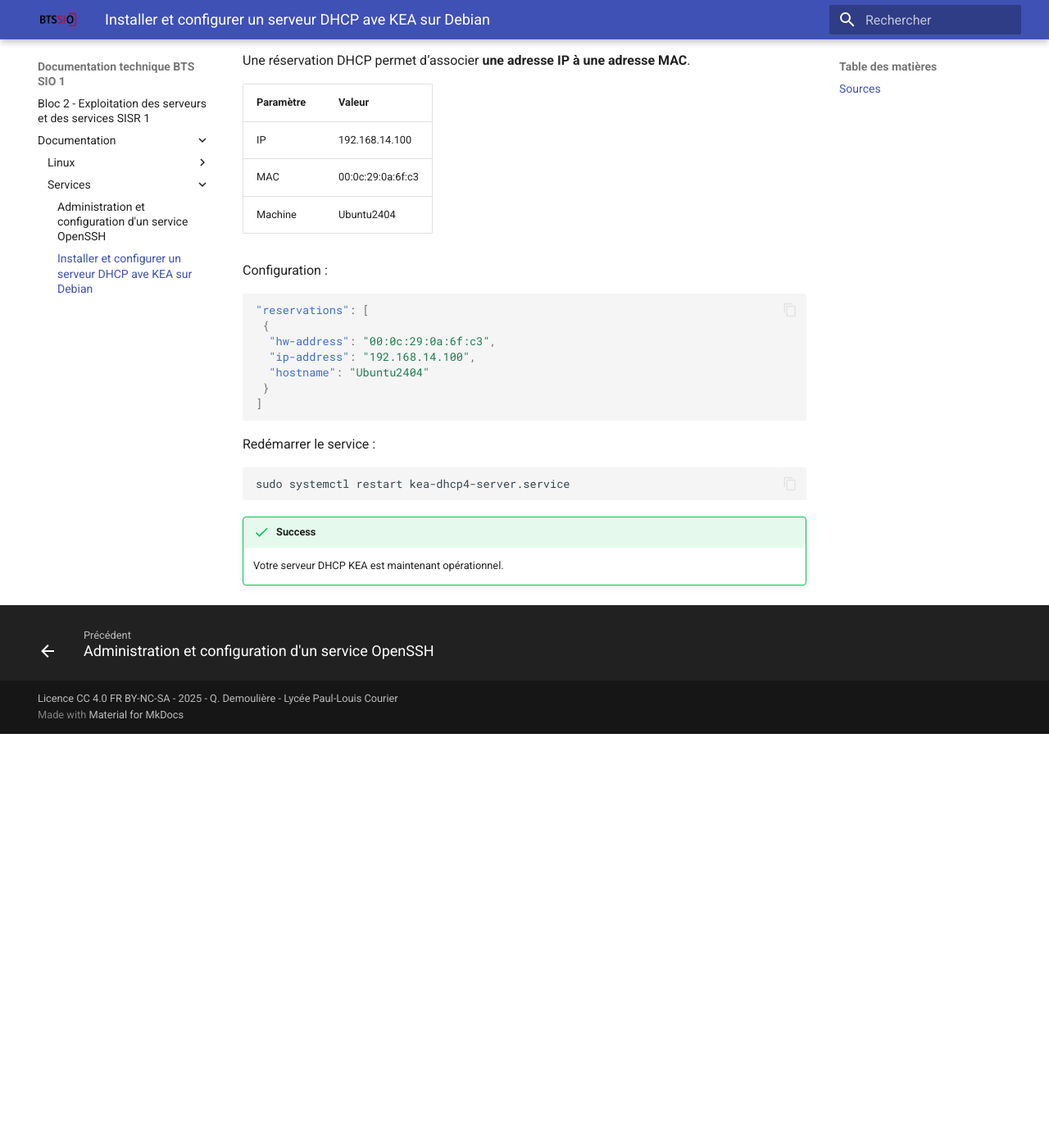
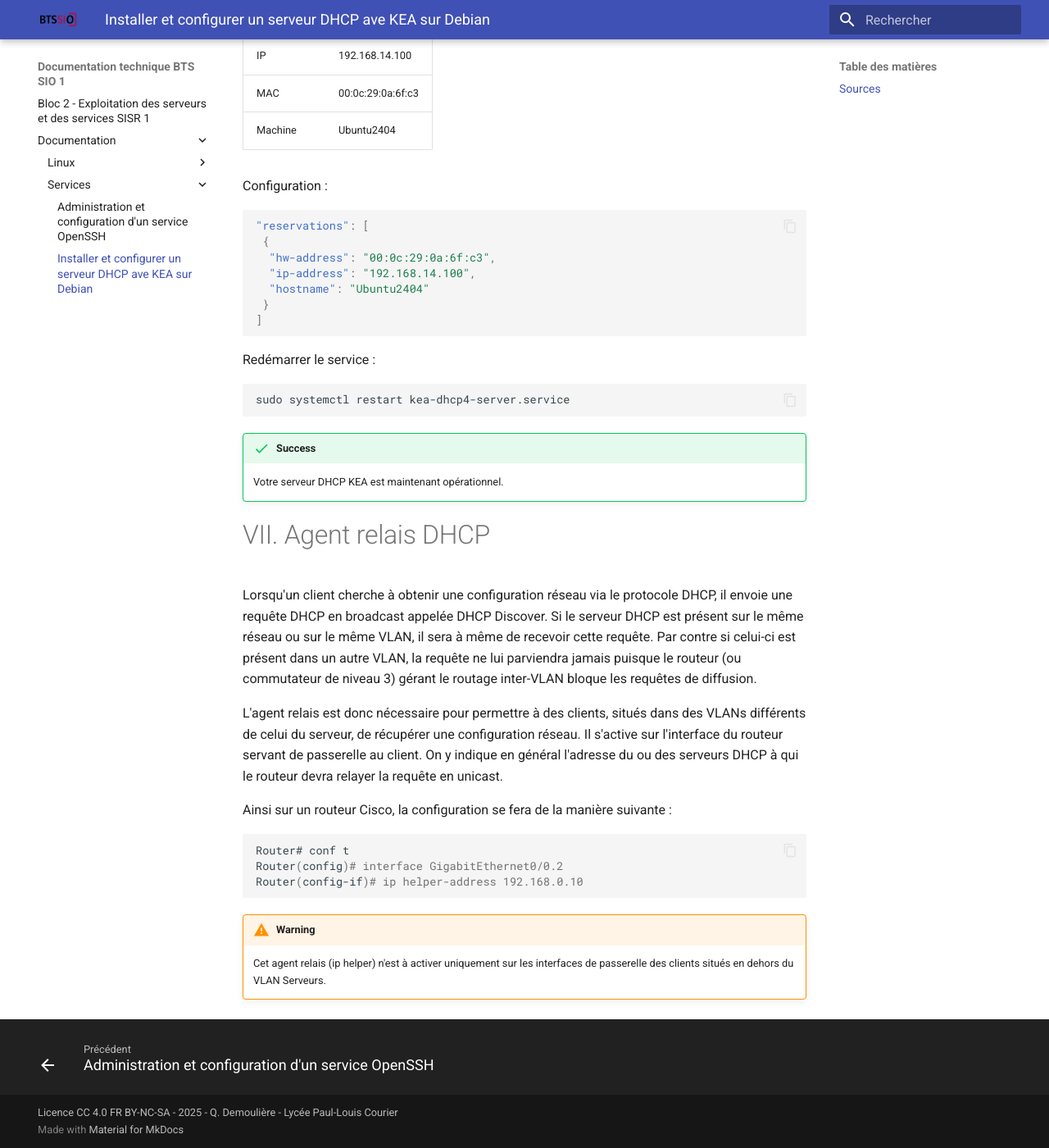
Before and after one commit to qdemouliere/sisr1, an MkDocs documentation site: the page built from docs/documentation/Services/02--dhcp.md, in a window 1280 px wide and 1400 px high, scrolled down 8134 px. Shown: the whole window at 82% size. Built offline with MkDocs 1.6.1 and Material for MkDocs 9.7.7, drawn with Linux system fonts in a browser that asks for light colours; before the commit the page ends 9029 px from its top, so only the background shows below that; some of the changed text lies outside the part shown.

Commit message:
update DHCP

````diff
--- a/docs/documentation/Services/02--dhcp.md
+++ b/docs/documentation/Services/02--dhcp.md
@@ -128,7 +128,7 @@ ens33
 
 ---
 
-## Sauvegarde de la configuration
+## B. Sauvegarde de la configuration
 
 Avant modification :
 
@@ -144,7 +144,7 @@ sudo nano /etc/kea/kea-dhcp4.conf
 
 ---
 
-# Configuration de base
+## C. Configuration de base
 
 ```json
 {
@@ -187,7 +187,7 @@ Interface utilisée par le serveur DHCP.
 
 ---
 
-## Durée des baux DHCP
+### 2. Durée des baux DHCP
 
 ```json
 "valid-lifetime": 691200
@@ -207,7 +207,7 @@ Durée du bail : **8 jours**
 
 ---
 
-## Serveur autoritaire
+### 3. Serveur autoritaire
 
 ```json
 "authoritative": true
@@ -238,7 +238,7 @@ Durée du bail : **8 jours**
 
 ---
 
-# B. Création d’une étendue DHCP
+## E. Création d’une étendue DHCP
 
 Ajouter dans la configuration :
 
@@ -277,7 +277,7 @@ Options DHCP :
 
 ---
 
-# Configuration complète
+## F. Configuration complète
 
 ```json
 {
@@ -335,7 +335,7 @@ sudo systemctl restart kea-dhcp4-server.service
 
 ---
 
-# Vérification des erreurs
+# V. Vérification des erreurs
 
 Afficher les logs :
 
@@ -387,3 +387,21 @@ sudo systemctl restart kea-dhcp4-server.service
 
 !!! success
     Votre serveur DHCP KEA est maintenant opérationnel.
+
+# VII. Agent relais DHCP
+
+Lorsqu'un client cherche à obtenir une configuration réseau via le protocole DHCP, il envoie une requête DHCP en broadcast appelée DHCP Discover. Si le serveur DHCP est présent sur le même réseau ou sur le même VLAN, il sera à même de recevoir cette requête. Par contre si celui-ci est présent dans un autre VLAN, la requête ne lui parviendra jamais puisque le routeur (ou commutateur de niveau 3) gérant le routage inter-VLAN bloque les requêtes de diffusion.
+
+L'agent relais est donc nécessaire pour permettre à des clients, situés dans des VLANs différents de celui du serveur, de récupérer une configuration réseau. Il s'active sur l'interface du routeur servant de passerelle au client. On y indique en général l'adresse du ou des serveurs DHCP à qui le routeur devra relayer la requête en unicast.
+
+Ainsi sur un routeur Cisco, la configuration se fera de la manière suivante :
+
+```bash
+Router# conf t
+Router(config)# interface GigabitEthernet0/0.2
+Router(config-if)# ip helper-address 192.168.0.10
+```
+
+!!! warning
+    Cet agent relais (ip helper) n'est à activer uniquement sur les interfaces de passerelle des clients situés en dehors du VLAN
+    Serveurs.
````
Also changed, not shown: other parts of docs/documentation/Services/02--dhcp.md (+9 -9 lines), 1 other file.
